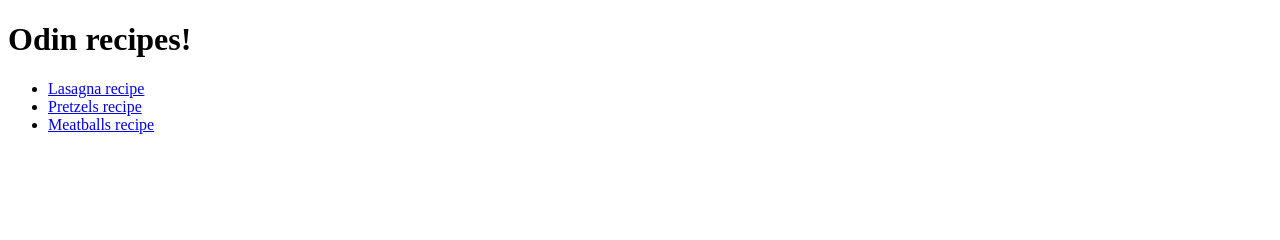
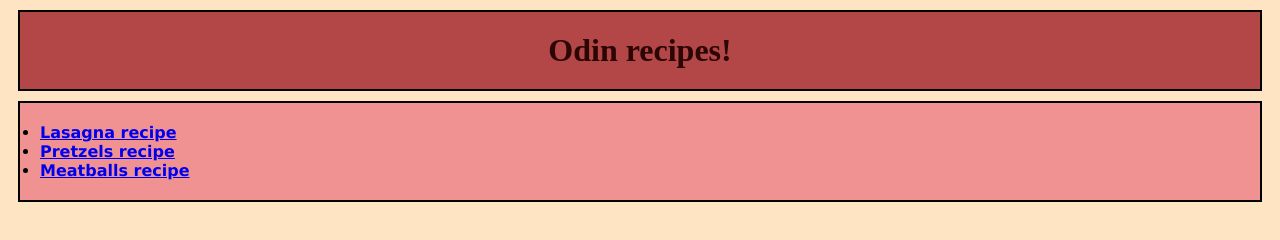
Before and after one commit to supeast/odin-recipes, a plain HTML site: page index.html in a window 1280 px wide. Drawn offline with Linux system fonts and the light colour scheme.

Commit message:
Improve CSS styling

```diff
--- a/index.html
+++ b/index.html
@@ -4,11 +4,12 @@
     <head>
         <meta charset="utf-8">
         <title>Odin's best recipes</title>
+        <link rel="stylesheet" href="./styles.css">
     </head>
 
     <body>
-        <h1> Odin recipes! </h1>
-        <ul>
+        <h1 class="mainheader"> Odin recipes! </h1>
+        <ul id="mainlist">
             <li><a href="recipes/lasagna.html">Lasagna recipe</a></li>
             <li><a href="recipes/pretzels.html">Pretzels recipe</a></li>
             <li><a href="recipes/meatballs.html">Meatballs recipe </a></li>
--- /dev/null
+++ b/styles.css
@@ -0,0 +1,22 @@
+body {
+    background-color: bisque;
+}
+
+.mainheader {
+    color: rgb(44, 5, 5);
+    text-align: center;
+    background-color: rgb(179, 70, 70);
+    margin: 10px;
+    padding: 20px;
+    border: 2px solid black;
+
+}
+
+#mainlist {
+    font-family: Verdana, Geneva, Tahoma, sans-serif;
+    font-weight: 600;
+    background-color: rgb(241, 146, 146);
+    margin: 10px;
+    padding: 20px;
+    border: 2px solid black;
+}
```
